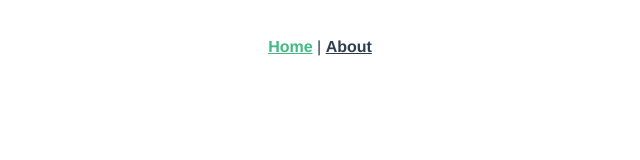
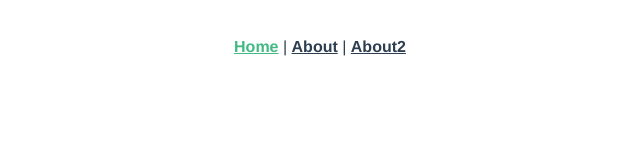
Before and after one commit to YuSangHuck/turtlog.ml, a Vue app: page / in a window 1280 px wide. Shown: the top 160 px of the page, without its empty margins (320-960 px from the left). Built offline with nearby package versions, Linux system fonts and the light colour scheme.

Commit message:
test circleci result

```diff
--- a/src/App.vue
+++ b/src/App.vue
@@ -2,7 +2,8 @@
   <div id="app">
     <div id="nav">
       <router-link to="/">Home</router-link> |
-      <router-link to="/about">About</router-link>
+      <router-link to="/about">About</router-link> |
+      <router-link to="/about2">About2</router-link>
     </div>
     <router-view/>
   </div>
--- a/src/router.ts
+++ b/src/router.ts
@@ -21,6 +21,14 @@
       // which is lazy-loaded when the route is visited.
       component: () => import(/* webpackChunkName: "about" */ './views/About.vue'),
     },
+    {
+      path: '/about2',
+      name: 'about2',
+      // route level code-splitting
+      // this generates a separate chunk (about.[hash].js) for this route
+      // which is lazy-loaded when the route is visited.
+      component: () => import(/* webpackChunkName: "about" */ './views/About.vue'),
+    },
     // {
     //   path: '/test-og1',
     //   name: 'test-og1',
```
